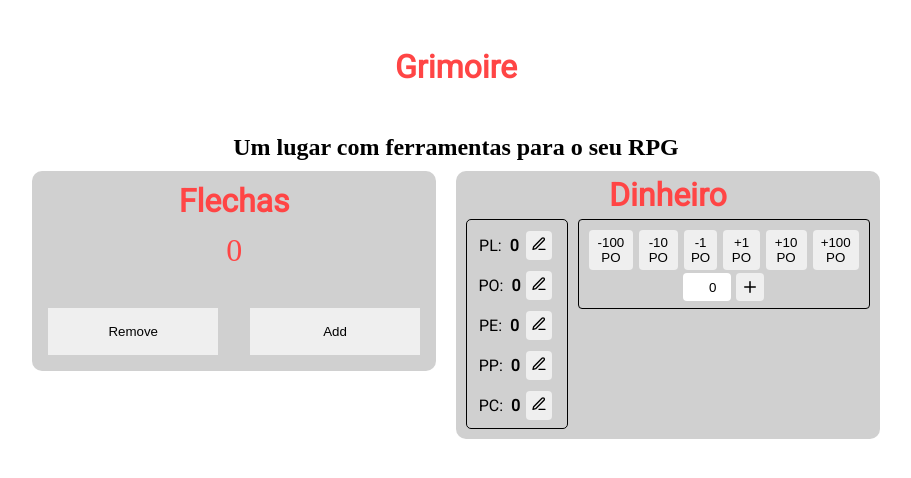
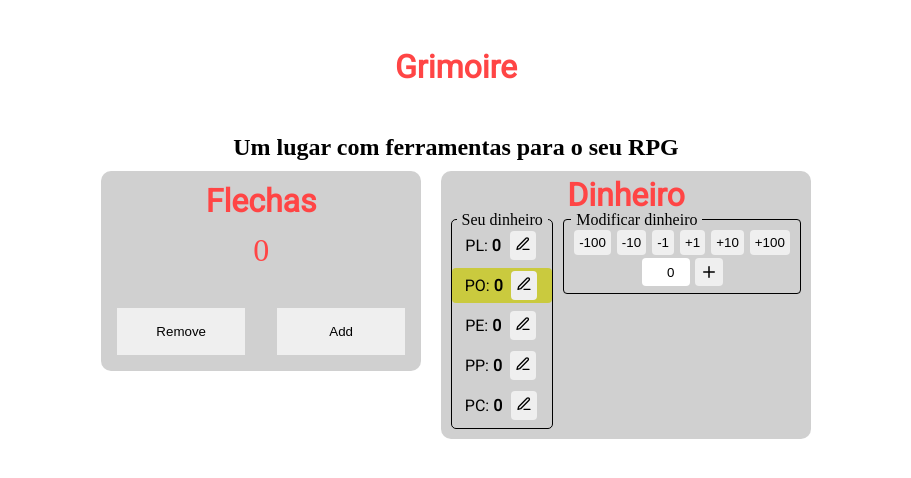
Before and after one commit to VitorSoaresSilva/grimoire, a Next.js app: page / in a window 1280 px wide. Shown: the top 478 px of the page, without its empty margins (184-1095 px from the left). Built offline with nearby package versions, Linux system fonts and the light colour scheme.

Commit message:
Fixed hard coded

```diff
--- a/src/components/MoneyCount.tsx
+++ b/src/components/MoneyCount.tsx
@@ -22,6 +22,7 @@ export default function MoneyCount(){
             state[curCoin] = newValue;
         }
         setMoney({...state})
+        setInputValue(0);
     }
     function handleChange(event) {
         setInputValue(event.target.value);
@@ -32,38 +33,26 @@ export default function MoneyCount(){
                 <h1>Dinheiro</h1>
             </div>
             <div className="content">
-                {/* <div className="left"> */}
                     <div className="cards">
-                        <div className="card">
-                            <p>PL: <span>{money.pl}</span></p>
-                            <button type="button" onClick={()=>setCurCoin('pl')}><FiEdit3 size="16"/></button>
-                        </div>
-                        <div className="card">
-                            <p>PO: <span>{money.po}</span></p>
-                            <button type="button" onClick={()=>setCurCoin('po')}><FiEdit3 size="16"/></button>
-                        </div>
-                        <div className="card">
-                            <p>PE: <span>{money.pe}</span></p>
-                            <button type="button" onClick={()=>setCurCoin('pe')}><FiEdit3 size="16"/></button>
-                        </div>
-                        <div className="card">
-                            <p>PP: <span>{money.pp}</span></p>
-                            <button type="button" onClick={()=>setCurCoin('pp')}><FiEdit3 size="16"/></button>
-                        </div>
-                        <div className="card">
-                            <p>PC: <span>{money.pc}</span></p>
-                            <button type="button" onClick={()=>setCurCoin('pc')}><FiEdit3 size="16"/></button>
-                        </div>
-                    {/* </div> */}
+                    <span className="titleCard">Seu dinheiro</span>
+                        {Object.keys(money).map((coin)=>{
+                            return(
+                            <div className={`card  ${curCoin === coin ? 'coinSelected' : ''} `}>
+                                <p>{coin.toLocaleUpperCase()}: <strong>{money[coin]}</strong></p>
+                                <button type="button" onClick={()=>setCurCoin(coin)}><FiEdit3 size="16"/></button>
+                            </div>
+                            )
+                        })}
                 </div>
                 <div className="right">
+                    <span className="titleCard">Modificar dinheiro</span>
                     <div className="buttons">
-                        <button type="button" onClick={()=>handleChangeCount(-100)}>-100  {curCoin.toLocaleUpperCase()} </button>
-                        <button type="button" onClick={()=>handleChangeCount(-10)}>-10  {curCoin.toLocaleUpperCase()} </button>
-                        <button type="button" onClick={()=>handleChangeCount(-1)}>-1 {curCoin.toLocaleUpperCase()} </button>
-                        <button type="button" onClick={()=>handleChangeCount(1)}>+1 {curCoin.toLocaleUpperCase()} </button>
-                        <button type="button" onClick={()=>handleChangeCount(10)}>+10 {curCoin.toLocaleUpperCase()} </button>
-                        <button type="button" onClick={()=>handleChangeCount(100)}>+100 {curCoin.toLocaleUpperCase()} </button>
+                        <button type="button" onClick={()=>handleChangeCount(-100)}>-100 </button>
+                        <button type="button" onClick={()=>handleChangeCount(-10)}>-10 </button>
+                        <button type="button" onClick={()=>handleChangeCount(-1)}>-1</button>
+                        <button type="button" onClick={()=>handleChangeCount(1)}>+1</button>
+                        <button type="button" onClick={()=>handleChangeCount(10)}>+10</button>
+                        <button type="button" onClick={()=>handleChangeCount(100)}>+100</button>
                     </div>
                     <div className="input">
                         <input
@@ -73,7 +62,7 @@ export default function MoneyCount(){
                             type="button"
                             onClick={()=>handleChangeCount(inputValue)}>
                                 <FiPlus size="18"/>
-                            </button>
+                        </button>
                     </div>
                 </div>
             </div>
```
